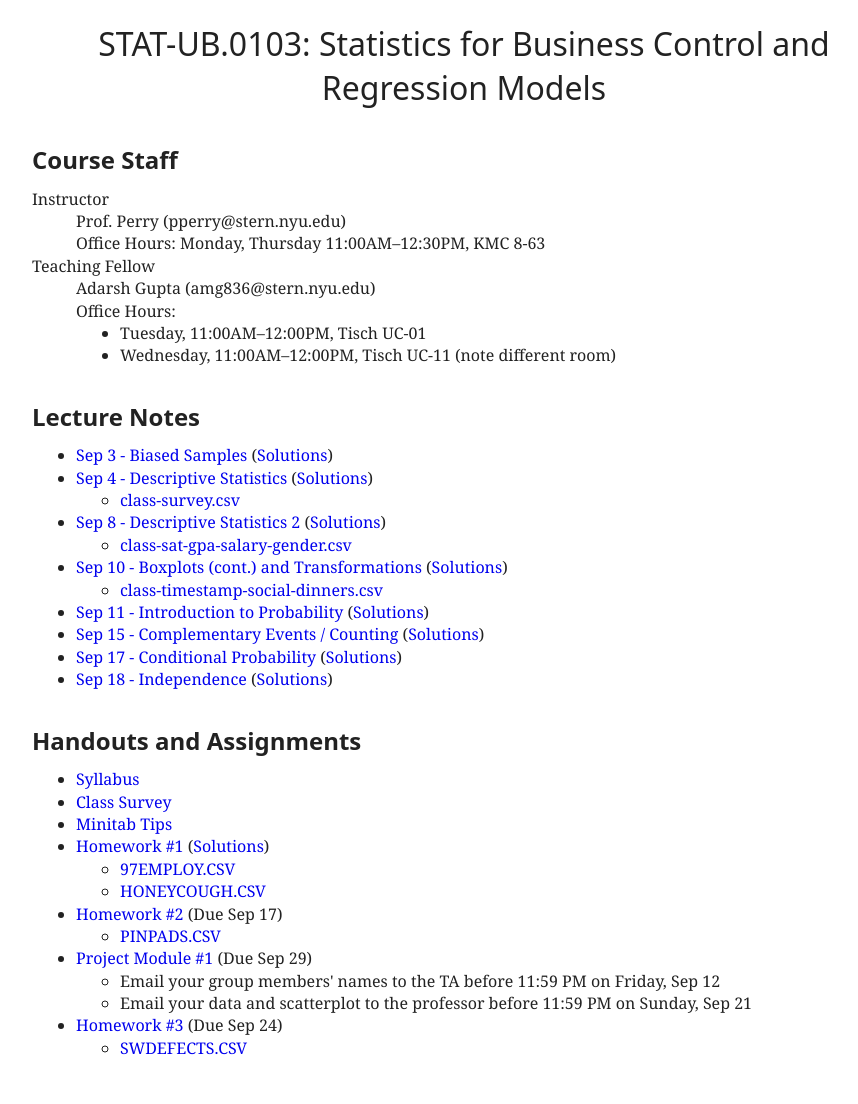
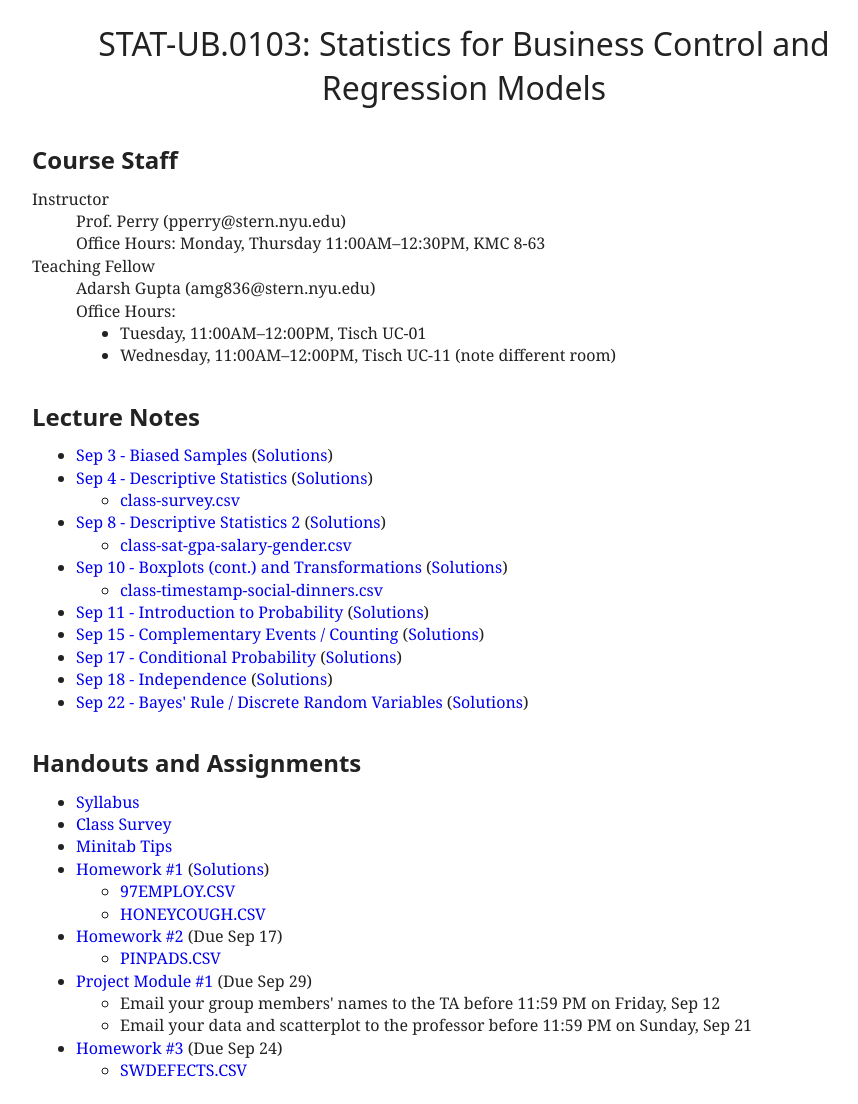
Before and after one commit to patperry/patperry.github.com, a Jekyll site: the page built from course/ub0103/index.html, in a window 1280 px wide. Shown: the whole page, without its empty margins (176-1034 px from the left). Built offline with Jekyll 4.4.1, drawn with Linux system fonts in a browser that asks for light colours; before the commit the page ends 1081 px from its top, so only the background shows below that.

Commit message:
Add Bayes' / Discrete

```diff
--- a/course/ub0103/index.html
+++ b/course/ub0103/index.html
@@ -50,6 +50,8 @@ stylesheet: /css/main.css?v=1
     (<a href="lecture/conditional-prob-sol.pdf">Solutions</a>)
   <li><a href="lecture/indep.pdf">Sep 18 - Independence</a>
     (<a href="lecture/indep-sol.pdf">Solutions</a>)
+  <li><a href="lecture/bayes-discrete.pdf">Sep 22 - Bayes' Rule / Discrete Random Variables</a>
+    (<a href="lecture/bayes-discrete-sol.pdf">Solutions</a>)
 </ul>
 
 <h2>Handouts and Assignments</h2>
```
